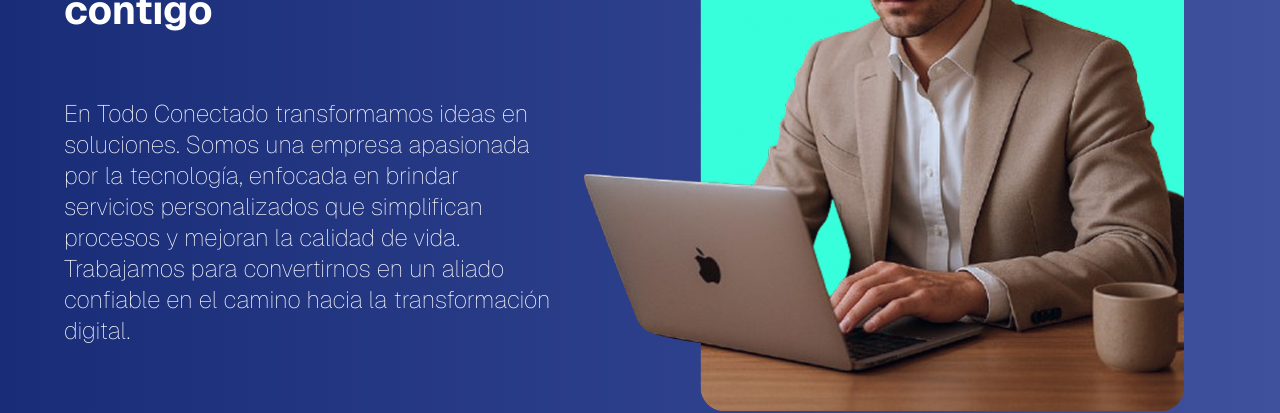
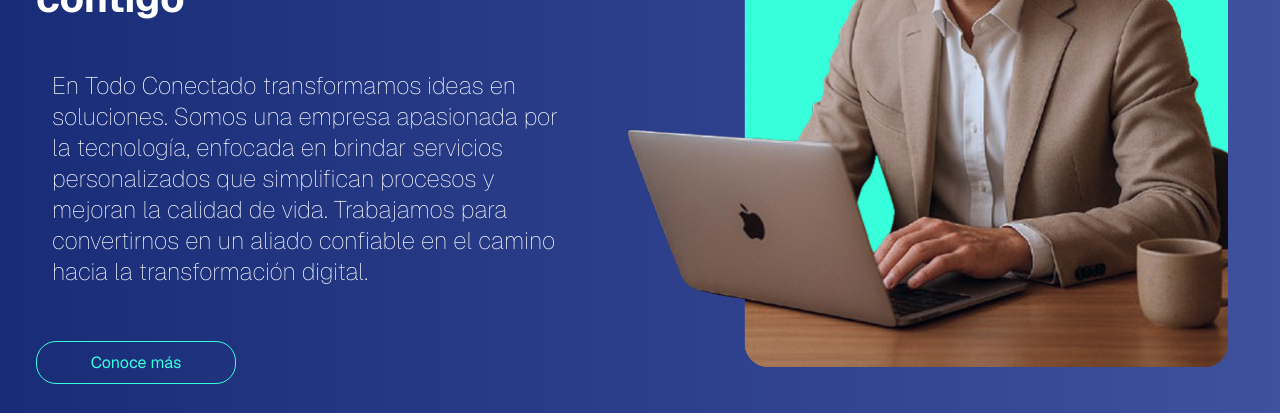
Before and after one commit to toancita/todoconectado-web, a Next.js app: page / in a window 1280 px wide. Shown: the part 1869-2282 px from the top of the page. Built offline with nearby package versions, Linux system fonts and the light colour scheme.

Commit message:
fix: mobile about us and hero sections

```diff
--- a/app/components/aboutUs/aboutUs.jsx
+++ b/app/components/aboutUs/aboutUs.jsx
@@ -7,7 +7,7 @@ export default function AboutUs() {
   return (
     <section id="aboutUs" className={styles.aboutUsContainer}>
       <div className={styles.leftContent}>
-      <span className={styles.subtitle}>QUIÉNES SOMOS</span>
+        <span className={styles.subtitle}>QUIÉNES SOMOS</span>
         <div className={styles.contentContainer}>
           <h2 className="title">Comprometidos con la tecnología, <span className="highlight">conectados</span> contigo</h2>
           <p className={styles.content}> En Todo Conectado transformamos ideas en soluciones. Somos una empresa apasionada por la tecnología,
--- a/app/components/aboutUs/aboutUs.module.css
+++ b/app/components/aboutUs/aboutUs.module.css
@@ -1,15 +1,21 @@
 .aboutUsContainer {
   display: flex;
-  padding: clamp(2rem, 5vw, 6rem);
+  padding: 20px;
   background: linear-gradient(90deg, var(--color-primary) 0%, #3f519d 100%);
   color: var(--color-white);
-  height: 110vh;
+  min-height: 100vh;
+  overflow: hidden;
+  position: relative;
+  box-sizing: border-box;
 }
 
 .leftContent {
   display: flex;
   flex: 1;
   flex-direction: column;
+  padding: 1rem;
+  box-sizing: border-box;
+  width: 100%;
 }
 
 .rightContent {
@@ -19,31 +25,14 @@
   padding: 2rem;
 }
 
-@media (max-width: 1084px) {
-  .aboutUsContainer {
-    align-items: center;
-  }
-  .image {
-    display: none;
-  }
-  .rightContent {
-    flex: 0;
-  }
-}
-
-@media (max-width: 420px) {
-  .aboutUsContainer {
-    display: block;
-  }
-}
-
-
 .contentContainer {
   display: flex;
   flex-direction: column;
   justify-content: center;
   height: 100%;
   gap: 30px;
+  box-sizing: border-box;
+  width: 100%;
 }
 
 .subtitle {
@@ -66,9 +55,10 @@
 .content {
   font-size: 1.5rem;
   font-weight: lighter;
-  margin-top: 2rem;
-  margin-bottom: 2rem;
+  margin-top: 1rem;
+  margin-bottom: 1rem;
   align-self: center;
+  padding: 0 1rem;
 }
 
 .button {
@@ -80,10 +70,70 @@
   text-align: center;
   padding: 10px;
   transition: all 0.3s ease-in-out;
- margin-top: 1rem;
+  margin-top: 0.5rem;
+  margin-bottom: 1rem;
 }
 
 .button:hover {
   background-color: var(--color-accent-alt);
   color: var(--color-primary);
 }
+
+@media (max-width: 1084px) {
+  .aboutUsContainer {
+    align-items: center;
+    min-height: 700px;
+    height: auto;
+    padding: 2rem 1rem;
+  }
+  .title {
+    font-size: 0.5rem;
+  }
+  .image {
+    display: none;
+  }
+  .rightContent {
+    display: none;
+  }
+  .contentContainer {
+    padding: 1rem;
+    gap: 20px;
+  }
+  .content {
+    font-size: 1.3rem;
+  }
+}
+
+@media (max-width: 420px) {
+  .aboutUsContainer {
+    display: block;
+    min-height: 800px;
+    height: auto;
+    padding: 2rem 1rem;
+  }
+  .leftContent {
+    padding: 0;
+    height: 100%;
+  }
+  .contentContainer {
+    padding: 0;
+    gap: 15px;
+    height: 100%;
+  }
+  .content {
+    font-size: 1rem;
+    margin: 0.5rem 0;
+    padding: 0;
+    line-height: 1.4;
+  }
+  .button {
+    margin: 1rem auto;
+    max-width: 180px;
+    font-size: 0.9rem;
+    padding: 8px;
+  }
+  .subtitle {
+    padding-left: 0.5rem;
+    font-size: 0.8rem;
+  }
+}
--- a/app/components/footer/footer.jsx
+++ b/app/components/footer/footer.jsx
@@ -31,7 +31,7 @@ export default function Footer() {
         </div>
 
         <div className={styles.section}>
-          <h3 className="title">Contacto</h3>
+          <h3 className={styles.title}>Contacto</h3>
           <address className={styles.address}>
               <div className={styles.contactItem}>
                   <Mail/>
@@ -43,7 +43,7 @@ export default function Footer() {
               </div>
               <div className={styles.contactItem}>
                   <MapPin/>
-                  <p>Arica, Chile. Lomas del miramar 040</p>
+                  <p>Arica, Chile. Panamericana Norte 3699</p>
               </div>
           </address>
         </div>
@@ -52,10 +52,10 @@ export default function Footer() {
       <div className={styles.copyrightContainer}>
           <p>© {new Date().getFullYear()} Todo Conectado.</p>
 
-          <div className={styles.legalLinks}>
-          <Link href="/privacidad" className={styles.legalLink}>Política de Privacidad</Link>
-          <Link href="/terminos" className={styles.legalLink}>Términos y Condiciones</Link>
-          </div>
+          {/* <div className={styles.legalLinks}>
+            <Link href="/privacidad" className={styles.legalLink}>Política de Privacidad</Link>
+            <Link href="/terminos" className={styles.legalLink}>Términos y Condiciones</Link>
+          </div> */}
       </div>
     </footer>
   )
--- a/app/components/footer/footer.module.css
+++ b/app/components/footer/footer.module.css
@@ -65,6 +65,12 @@
   font-size: 0.8rem;
 }
 
+.title {
+  font-size: 2rem;
+  font-weight: 600;
+  margin-bottom: 1rem;
+}
+
 @media (max-width: 600px) {
   .footerContainer {
     grid-template-columns: 1fr;
--- a/app/components/hero/hero.module.css
+++ b/app/components/hero/hero.module.css
@@ -5,6 +5,7 @@
   display: flex;
   align-items: center;
   background-color: var(--color-secondary);
+  overflow: hidden; /* Prevent any potential overflow issues */
 }
 
 .overlay {
@@ -99,13 +100,14 @@
 
 @media (max-width: 768px) {
 
+  .heroContainer {
+    height: 768px;
+    text-align: center;
+  }
+
   .heroContent {
     padding: 2rem 1.5rem;
     max-width: 100%;
-  }
-
-  .heroContainer {
-    text-align: center;
   }
 
   .locationContent {
```
Lines whose indentation alone changed are shown as unchanged.
